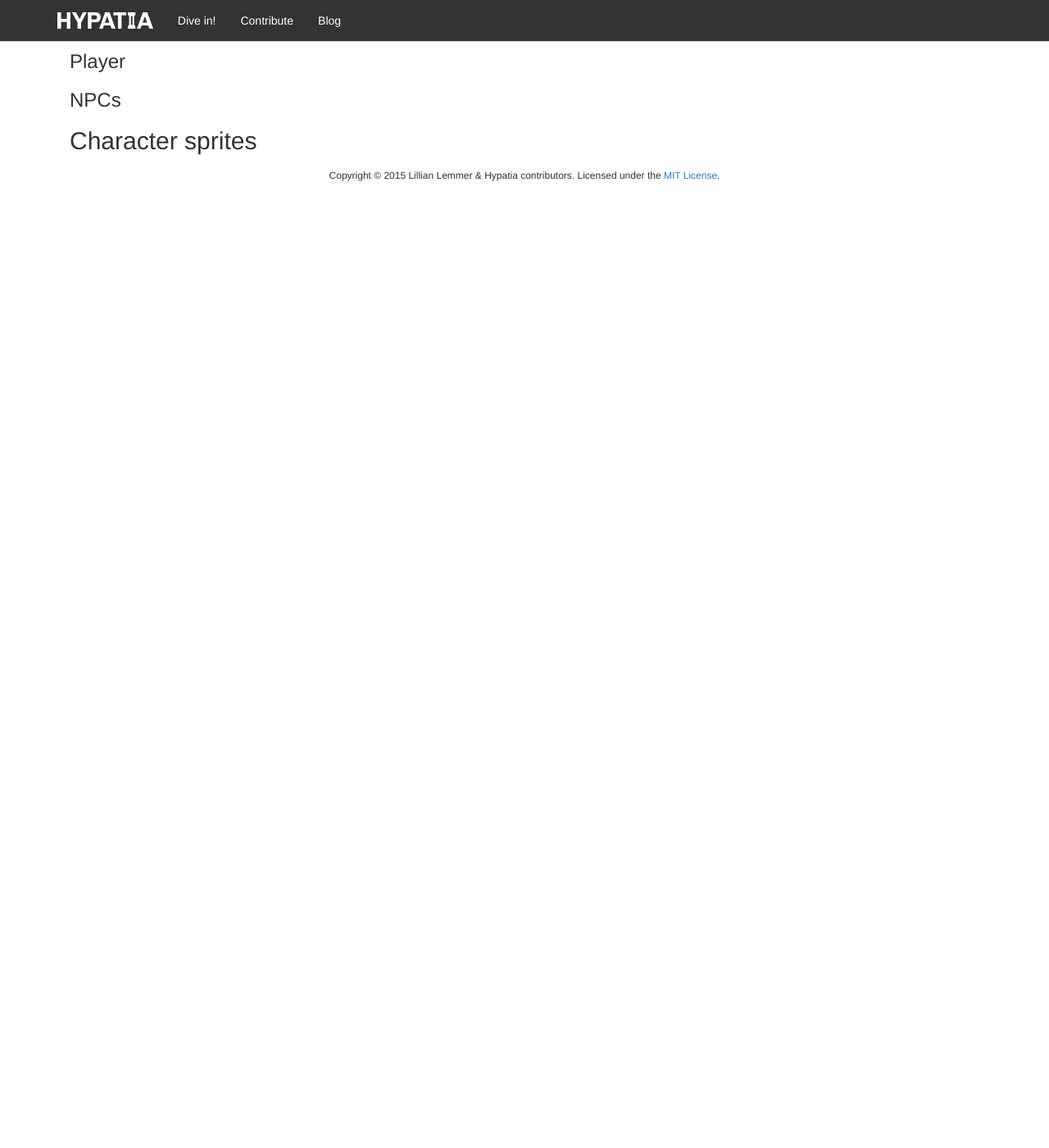
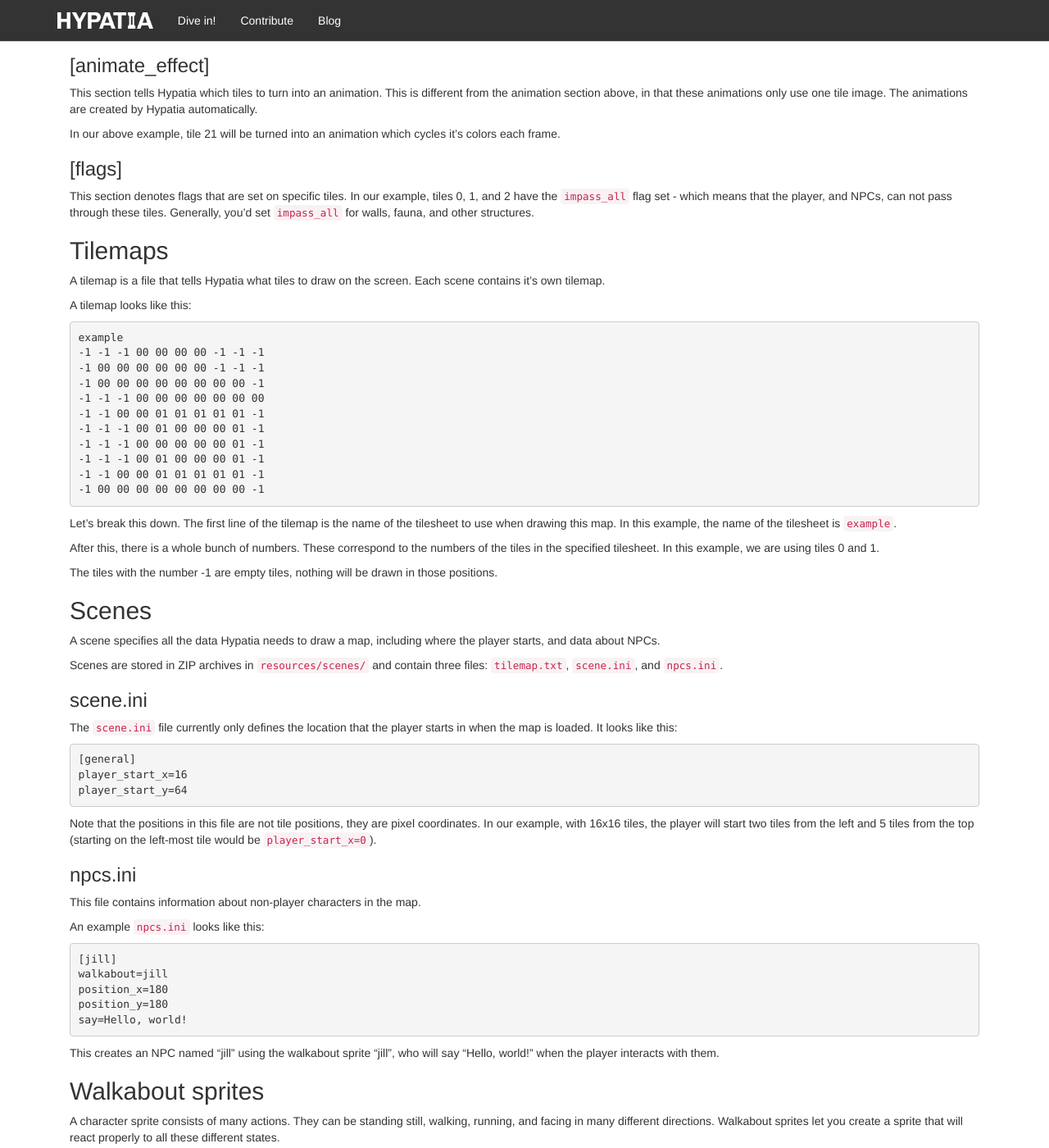
Before and after one commit to hypatia-software-org/engine.hypatia.software-old, a Jekyll site: the page built from divein.md, in a window 1280 px wide and 1400 px high, scrolled down 1839 px. Shown: the whole window at 82% size. Built offline with Jekyll 4.4.1, drawn with Linux system fonts in a browser that asks for light colours; nearby versions of some CDN libraries; before the commit the page ends 2070 px from its top, so only the background shows below that; some of the changed text lies outside the part shown.

Commit message:
Added a whole bunch more information to the dive in page

````diff
--- a/divein.md
+++ b/divein.md
@@ -2,7 +2,15 @@
 title: Dive in!
 ---
 
+Want to get started with Hypatia? Great! This page contains a wealth of information on how Hypatia works.
+
 The included demo allows you to mess with all of it's code and resources, and as such is a great way to learn the basics of using Hypatia.
+
+## Contents
+{:.no_toc}
+
+* Table of Contents
+{:toc}
 
 ## Get started with the demo
 
@@ -94,10 +102,92 @@ This section denotes flags that are set on specific tiles. In our example, tiles
 
 ## Tilemaps
 
+A tilemap is a file that tells Hypatia what tiles to draw on the screen. Each scene contains it's own tilemap.
+
+A tilemap looks like this:
+
+```
+example
+-1 -1 -1 00 00 00 00 -1 -1 -1
+-1 00 00 00 00 00 00 -1 -1 -1
+-1 00 00 00 00 00 00 00 00 -1
+-1 -1 -1 00 00 00 00 00 00 00
+-1 -1 00 00 01 01 01 01 01 -1
+-1 -1 -1 00 01 00 00 00 01 -1
+-1 -1 -1 00 00 00 00 00 01 -1
+-1 -1 -1 00 01 00 00 00 01 -1
+-1 -1 00 00 01 01 01 01 01 -1
+-1 00 00 00 00 00 00 00 00 -1
+```
+
+Let's break this down. The first line of the tilemap is the name of the tilesheet to use when drawing this map. In this example, the name of the tilesheet is `example`.
+
+After this, there is a whole bunch of numbers. These correspond to the numbers of the tiles in the specified tilesheet. In this example, we are using tiles 0 and 1.
+
+The tiles with the number -1 are empty tiles, nothing will be drawn in those positions.
+
 ## Scenes
 
-### Player
+A scene specifies all the data Hypatia needs to draw a map, including where the player starts, and data about NPCs.
 
-### NPCs
+Scenes are stored in ZIP archives in `resources/scenes/` and contain three files: `tilemap.txt`, `scene.ini`, and `npcs.ini`.
 
-## Character sprites
+### scene.ini
+
+The `scene.ini` file currently only defines the location that the player starts in when the map is loaded. It looks like this:
+
+```
+[general]
+player_start_x=16
+player_start_y=64
+```
+
+Note that the positions in this file are not tile positions, they are pixel coordinates. In our example, with 16x16 tiles, the player will start two tiles from the left and 5 tiles from the top (starting on the left-most tile would be `player_start_x=0`).
+
+### npcs.ini
+
+This file contains information about non-player characters in the map.
+
+An example `npcs.ini` looks like this:
+
+```
+[jill]
+walkabout=jill
+position_x=180
+position_y=180
+say=Hello, world!
+```
+
+This creates an NPC named "jill" using the walkabout sprite "jill", who will say "Hello, world!" when the player interacts with them.
+
+## Walkabout sprites
+
+A character sprite consists of many actions. They can be standing still, walking, running, and facing in many different directions. Walkabout sprites let you create a sprite that will react properly to all these different states.
+
+For example, a character walking in 4 directions (up, down, left, right) will need 4 GIFs (animated or not):
+
+* `walk_north.gif`
+* `walk_south.gif`
+* `walk_east.gif`
+* `walk_west.gif`
+
+For the character standing still, you'll need an additional 4 GIFs - `stand_north.gif`, etc.
+
+If you don't want to create that many GIFs, and don't care about additional animations, you can use one file named `only.gif`.
+
+### Anchor points
+
+Any GIF file used in the sprite requires a corresponding INI file - so `walk_north.gif` will have a corresponding `walk_north.ini`. This file contains the anchor points for the image.
+
+Anchor points are (x, y) coordinates of where to pin objects to. In our example, our `walk_north.ini` may look like this:
+
+```
+[head_anchor]
+0=0,2
+1=1,3
+2=2,2
+```
+
+`[head_anchor]` means that we are defining the anchor for the sprite's head. `0=0,2` means that the anchor point for the head in the zeroth frame is at pixel location (0, 2), and so on.
+
+You should look at the walkabout sprites included with the Hypatia demo to see what they look like in action.
````
